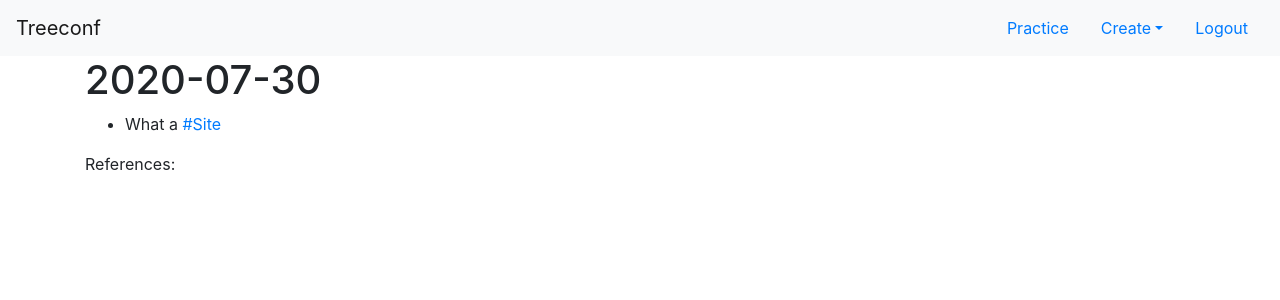
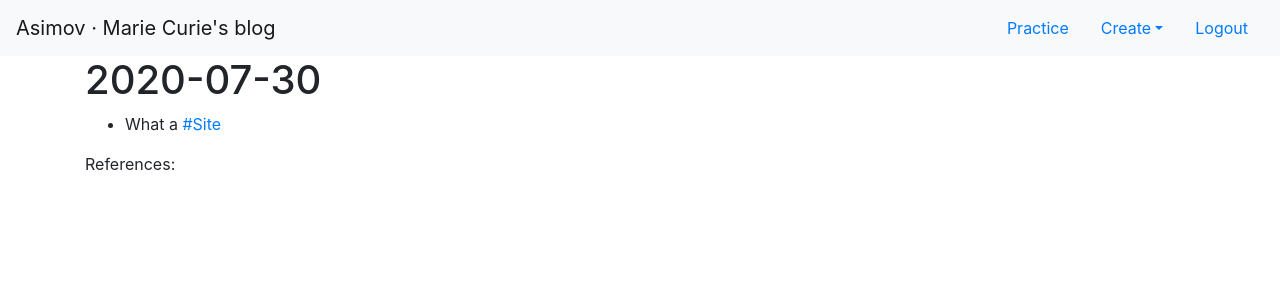
Before and after one commit to mekarpeles/notesclub, a React (Create React App) app in the folder front/: page /curie/2020-07-30 in a window 1280 px wide. Shown: the top 300 px of the page. Built offline with nearby package versions, Linux system fonts and the light colour scheme.

Commit message:
change header title to Asimov and blogger name

```diff
--- a/front/src/App.tsx
+++ b/front/src/App.tsx
@@ -169,14 +169,15 @@ class App extends React.Component<AppProps, AppState> {
   }
 
   public render() {
-    const { currentUsername, users, alert } = this.state
+    const { currentUsername, users, alert, currentBlogUsername } = this.state
 
     const user = users[currentUsername]
+    const blogger = users[currentBlogUsername]
 
     return (
       <div className="App">
         <Router>
-          <Header setParentState={this.updateState} currentUser={user}/>
+          <Header setParentState={this.updateState} currentUser={user} blogger={blogger} />
           <div className="text-center">
             {alert ? <Alert variant={alert["variant"]} onClose={() => this.updateState({alert: undefined})} dismissible>{alert["message"]}</Alert> : <></>}
           </div>
--- a/front/src/Header.tsx
+++ b/front/src/Header.tsx
@@ -7,6 +7,7 @@ import { Redirect } from 'react-router-dom'
 interface HeaderProps {
   setParentState: Function
   currentUser?: User
+  blogger: User
 }
 
 interface HeaderState {
@@ -85,10 +86,10 @@ class Header extends React.Component<HeaderProps, HeaderState> {
   }
 
   public render() {
-    const { currentUser } = this.props
+    const { currentUser, blogger } = this.props
     return (
       <Navbar bg="light" expand="lg">
-        <Navbar.Brand href="/">Treeconf</Navbar.Brand>
+        <Navbar.Brand href={`/${blogger.username}`}>{`Asimov · ${blogger.name}'s blog`}</Navbar.Brand>
         {currentUser ? this.renderLoggedInHeader() : <></>}
       </Navbar>
     )
```
Also changed, not shown: 1 other file (tests, documents, lock files or other folders).
